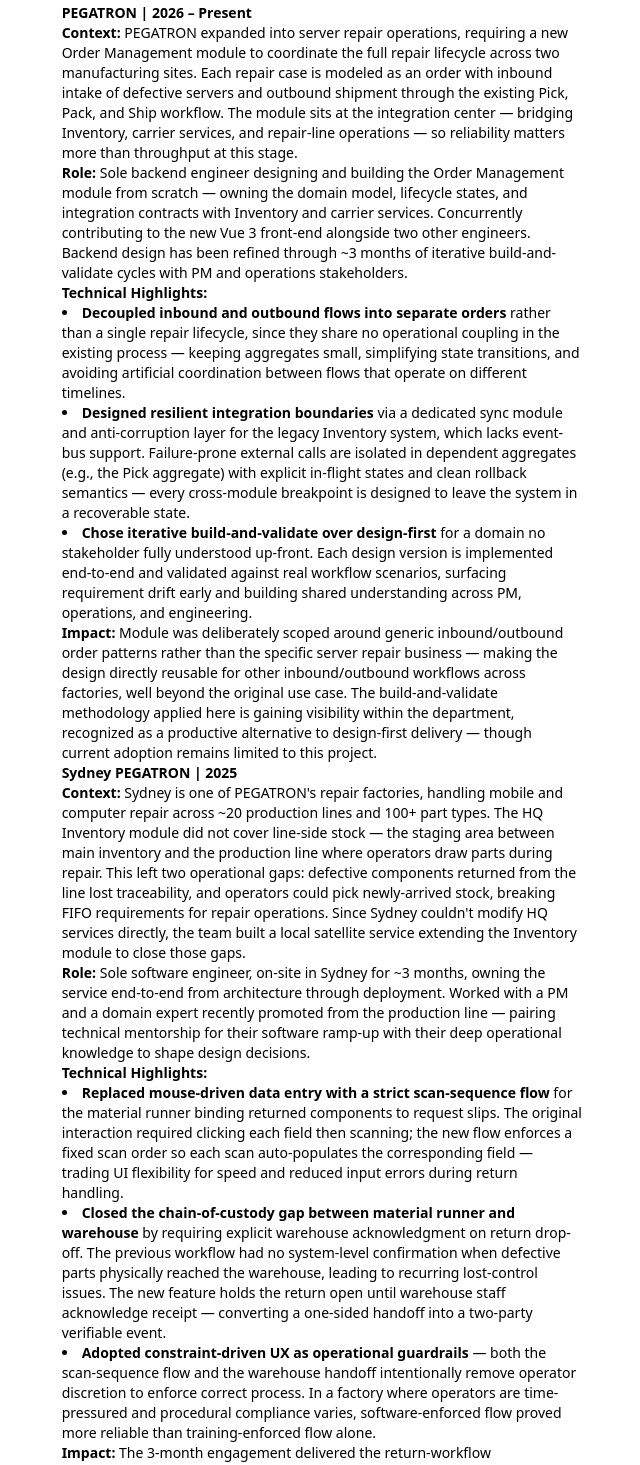
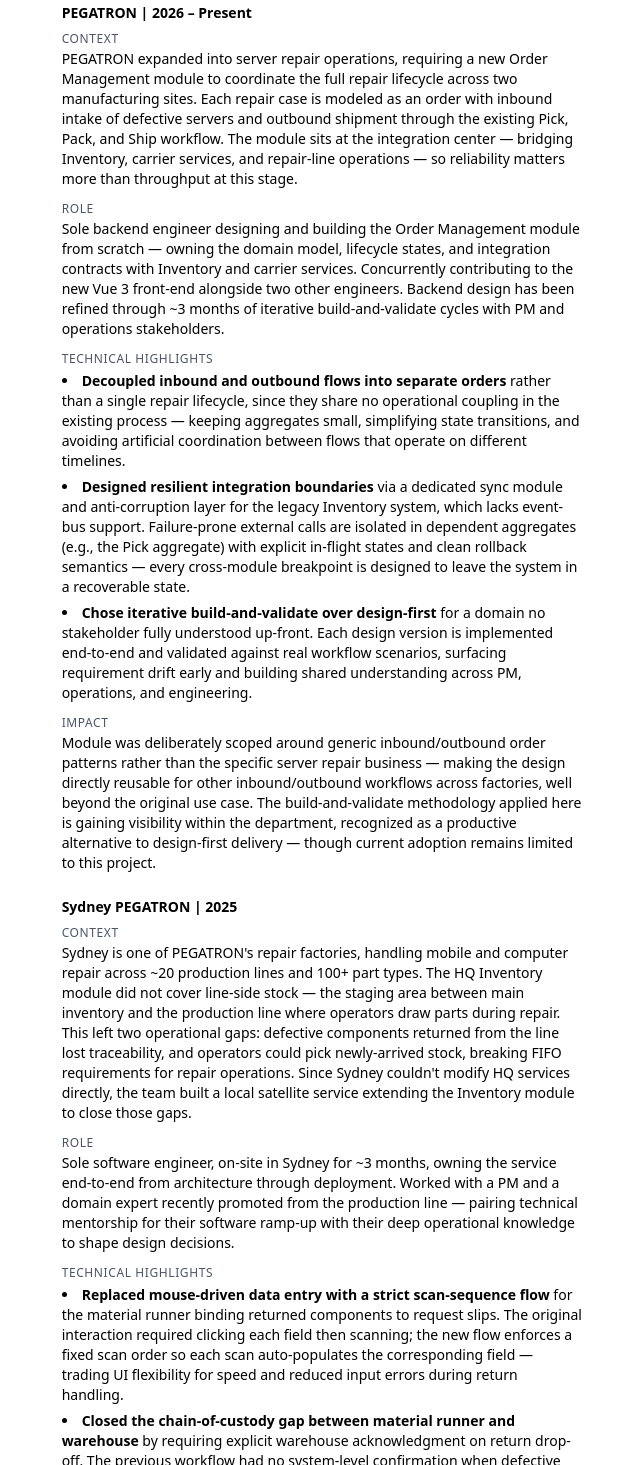
Before and after one commit to levijcl/resume, a website: page cv/index.html in a window 1280 px wide. Shown: the part 222-1687 px from the top of the page, without its empty margins (415-1055 px from the left). Drawn offline with Linux system fonts and the light colour scheme.

Commit message:
Update UI

```diff
--- a/cv/index.html
+++ b/cv/index.html
@@ -36,30 +36,50 @@
           PROFESSIONAL EXPERIENCE
         </div>
         <div class="sm:flex-1 sm:mb-2 max-w-prose">
-          <div class="mb-4">
-            <p><strong>PEGATRON | 2026 – Present</strong></p>
-            <p>
-              <strong>Context:</strong> PEGATRON expanded into server repair
-              operations, requiring a new Order Management module to coordinate
-              the full repair lifecycle across two manufacturing sites. Each
-              repair case is modeled as an order with inbound intake of
-              defective servers and outbound shipment through the existing Pick,
-              Pack, and Ship workflow. The module sits at the integration center
-              — bridging Inventory, carrier services, and repair-line operations
-              — so reliability matters more than throughput at this stage.
+          <div class="mb-6">
+            <p class="mb-2"><strong>PEGATRON | 2026 – Present</strong></p>
+            <div class="space-y-3">
+              <div>
+                <p
+                  class="text-xs uppercase tracking-wider text-gray-600 font-medium mb-0.5"
+                >
+                  Context
                 </p>
                 <p>
-              <strong>Role:</strong> Sole backend engineer designing and
-              building the Order Management module from scratch — owning the
-              domain model, lifecycle states, and integration contracts with
-              Inventory and carrier services. Concurrently contributing to the
-              new Vue 3 front-end alongside two other engineers. Backend design
-              has been refined through ~3 months of iterative build-and-validate
+                  PEGATRON expanded into server repair operations, requiring a
+                  new Order Management module to coordinate the full repair
+                  lifecycle across two manufacturing sites. Each repair case is
+                  modeled as an order with inbound intake of defective servers
+                  and outbound shipment through the existing Pick, Pack, and
+                  Ship workflow. The module sits at the integration center —
+                  bridging Inventory, carrier services, and repair-line
+                  operations — so reliability matters more than throughput at
+                  this stage.
+                </p>
+              </div>
+              <div>
+                <p
+                  class="text-xs uppercase tracking-wider text-gray-600 font-medium mb-0.5"
+                >
+                  Role
+                </p>
+                <p>
+                  Sole backend engineer designing and building the Order
+                  Management module from scratch — owning the domain model,
+                  lifecycle states, and integration contracts with Inventory and
+                  carrier services. Concurrently contributing to the new Vue 3
+                  front-end alongside two other engineers. Backend design has
+                  been refined through ~3 months of iterative build-and-validate
                   cycles with PM and operations stakeholders.
                 </p>
+              </div>
               <div>
-              <p><strong>Technical Highlights:</strong></p>
-              <ul class="list-disc list-inside">
+                <p
+                  class="text-xs uppercase tracking-wider text-gray-600 font-medium mb-1"
+                >
+                  Technical Highlights
+                </p>
+                <ul class="list-disc list-inside space-y-1.5">
                   <li>
                     <strong
                       >Decoupled inbound and outbound flows into separate
@@ -67,19 +87,19 @@
                     >
                     rather than a single repair lifecycle, since they share no
                     operational coupling in the existing process — keeping
-                  aggregates small, simplifying state transitions, and avoiding
-                  artificial coordination between flows that operate on
-                  different timelines.
+                    aggregates small, simplifying state transitions, and
+                    avoiding artificial coordination between flows that operate
+                    on different timelines.
                   </li>
                   <li>
                     <strong>Designed resilient integration boundaries</strong>
-                  via a dedicated sync module and anti-corruption layer for the
-                  legacy Inventory system, which lacks event-bus support.
+                    via a dedicated sync module and anti-corruption layer for
+                    the legacy Inventory system, which lacks event-bus support.
                     Failure-prone external calls are isolated in dependent
-                  aggregates (e.g., the Pick aggregate) with explicit in-flight
-                  states and clean rollback semantics — every cross-module
-                  breakpoint is designed to leave the system in a recoverable
-                  state.
+                    aggregates (e.g., the Pick aggregate) with explicit
+                    in-flight states and clean rollback semantics — every
+                    cross-module breakpoint is designed to leave the system in a
+                    recoverable state.
                   </li>
                   <li>
                     <strong
@@ -87,66 +107,93 @@
                       design-first</strong
                     >
                     for a domain no stakeholder fully understood up-front. Each
-                  design version is implemented end-to-end and validated against
-                  real workflow scenarios, surfacing requirement drift early and
-                  building shared understanding across PM, operations, and
-                  engineering.
+                    design version is implemented end-to-end and validated
+                    against real workflow scenarios, surfacing requirement drift
+                    early and building shared understanding across PM,
+                    operations, and engineering.
                   </li>
                 </ul>
               </div>
+              <div>
+                <p
+                  class="text-xs uppercase tracking-wider text-gray-600 font-medium mb-0.5"
+                >
+                  Impact
+                </p>
                 <p>
-              <strong>Impact:</strong> Module was deliberately scoped around
-              generic inbound/outbound order patterns rather than the specific
-              server repair business — making the design directly reusable for
-              other inbound/outbound workflows across factories, well beyond the
-              original use case. The build-and-validate methodology applied here
-              is gaining visibility within the department, recognized as a
-              productive alternative to design-first delivery — though current
-              adoption remains limited to this project.
+                  Module was deliberately scoped around generic inbound/outbound
+                  order patterns rather than the specific server repair business
+                  — making the design directly reusable for other
+                  inbound/outbound workflows across factories, well beyond the
+                  original use case. The build-and-validate methodology applied
+                  here is gaining visibility within the department, recognized
+                  as a productive alternative to design-first delivery — though
+                  current adoption remains limited to this project.
                 </p>
               </div>
-          <div class="mb-4">
-            <p><strong>Sydney PEGATRON | 2025</strong></p>
-            <p>
-              <strong>Context:</strong> Sydney is one of PEGATRON's repair
-              factories, handling mobile and computer repair across ~20
-              production lines and 100+ part types. The HQ Inventory module did
-              not cover line-side stock — the staging area between main
-              inventory and the production line where operators draw parts
-              during repair. This left two operational gaps: defective
-              components returned from the line lost traceability, and operators
-              could pick newly-arrived stock, breaking FIFO requirements for
-              repair operations. Since Sydney couldn't modify HQ services
-              directly, the team built a local satellite service extending the
-              Inventory module to close those gaps.
+            </div>
+          </div>
+          <div class="mb-6">
+            <p class="mb-2"><strong>Sydney PEGATRON | 2025</strong></p>
+            <div class="space-y-3">
+              <div>
+                <p
+                  class="text-xs uppercase tracking-wider text-gray-600 font-medium mb-0.5"
+                >
+                  Context
                 </p>
                 <p>
-              <strong>Role:</strong> Sole software engineer, on-site in Sydney
-              for ~3 months, owning the service end-to-end from architecture
-              through deployment. Worked with a PM and a domain expert recently
-              promoted from the production line — pairing technical mentorship
-              for their software ramp-up with their deep operational knowledge
-              to shape design decisions.
+                  Sydney is one of PEGATRON's repair factories, handling mobile
+                  and computer repair across ~20 production lines and 100+ part
+                  types. The HQ Inventory module did not cover line-side stock —
+                  the staging area between main inventory and the production
+                  line where operators draw parts during repair. This left two
+                  operational gaps: defective components returned from the line
+                  lost traceability, and operators could pick newly-arrived
+                  stock, breaking FIFO requirements for repair operations. Since
+                  Sydney couldn't modify HQ services directly, the team built a
+                  local satellite service extending the Inventory module to
+                  close those gaps.
                 </p>
+              </div>
               <div>
-              <p><strong>Technical Highlights:</strong></p>
-              <ul class="list-disc list-inside">
+                <p
+                  class="text-xs uppercase tracking-wider text-gray-600 font-medium mb-0.5"
+                >
+                  Role
+                </p>
+                <p>
+                  Sole software engineer, on-site in Sydney for ~3 months,
+                  owning the service end-to-end from architecture through
+                  deployment. Worked with a PM and a domain expert recently
+                  promoted from the production line — pairing technical
+                  mentorship for their software ramp-up with their deep
+                  operational knowledge to shape design decisions.
+                </p>
+              </div>
+              <div>
+                <p
+                  class="text-xs uppercase tracking-wider text-gray-600 font-medium mb-1"
+                >
+                  Technical Highlights
+                </p>
+                <ul class="list-disc list-inside space-y-1.5">
                   <li>
                     <strong
                       >Replaced mouse-driven data entry with a strict
                       scan-sequence flow</strong
                     >
-                  for the material runner binding returned components to request
-                  slips. The original interaction required clicking each field
-                  then scanning; the new flow enforces a fixed scan order so
-                  each scan auto-populates the corresponding field — trading UI
-                  flexibility for speed and reduced input errors during return
-                  handling.
+                    for the material runner binding returned components to
+                    request slips. The original interaction required clicking
+                    each field then scanning; the new flow enforces a fixed scan
+                    order so each scan auto-populates the corresponding field —
+                    trading UI flexibility for speed and reduced input errors
+                    during return handling.
                   </li>
                   <li>
                     <strong
-                    >Closed the chain-of-custody gap between material runner and
-                    warehouse</strong
+                      >Closed the chain-of-custody gap between material runner
+                      and warehouse</strong
                     >
                     by requiring explicit warehouse acknowledgment on return
                     drop-off. The previous workflow had no system-level
@@ -169,18 +216,26 @@
                   </li>
                 </ul>
               </div>
+              <div>
+                <p
+                  class="text-xs uppercase tracking-wider text-gray-600 font-medium mb-0.5"
+                >
+                  Impact
+                </p>
                 <p>
-              <strong>Impact:</strong> The 3-month engagement delivered the
-              return-workflow improvements while also filling a critical
-              operational gap left by the prior local IT engineer's departure.
-              Mentored two local hires — the production-line transferee and a
-              newly hired engineer — to autonomous development capability before
+                  The 3-month engagement delivered the return-workflow
+                  improvements while also filling a critical operational gap
+                  left by the prior local IT engineer's departure. Mentored two
+                  local hires — the production-line transferee and a newly hired
+                  engineer — to autonomous development capability before
                   returning to Taiwan, restoring local development continuity.
                 </p>
               </div>
-          <div class="mb-4">
-            <p><strong>PEGATRON | 2022-2024</strong></p>
-            <ul class="list-disc list-inside">
+            </div>
+          </div>
+          <div class="mb-6">
+            <p class="mb-2"><strong>PEGATRON | 2022-2024</strong></p>
+            <ul class="list-disc list-inside space-y-1.5">
               <li>
                 Designed and delivered an end-to-end Pick, Pack, and Ship system
                 for a Pegatron manufacturing site, covering system design,
@@ -194,7 +249,7 @@
             </ul>
           </div>
           <div>
-            <p><strong>Access Taiwan Lab | 2019-2022</strong></p>
+            <p class="mb-2"><strong>Access Taiwan Lab | 2019-2022</strong></p>
             <p>
               Backend engineer working primarily in Elixir. Built and maintained
               production services including a mobile eBook platform, and
@@ -208,7 +263,7 @@
       <!-- Skills Section -->
       <section class="sm:flex sm:justify-between mb-7">
         <div class="font-bold mb-2 sm:mb-0 sm:basis-1/5">SKILLS</div>
-        <div class="sm:flex-1 max-w-prose">
+        <div class="sm:flex-1 max-w-prose space-y-1">
           <p><strong>Languages:</strong> Java, JavaScript / TypeScript</p>
           <p><strong>Frameworks:</strong> Spring Boot, Vue 3, React</p>
           <p>
```
Also changed, not shown: src/output.css. Lines whose indentation alone changed are shown as unchanged.
